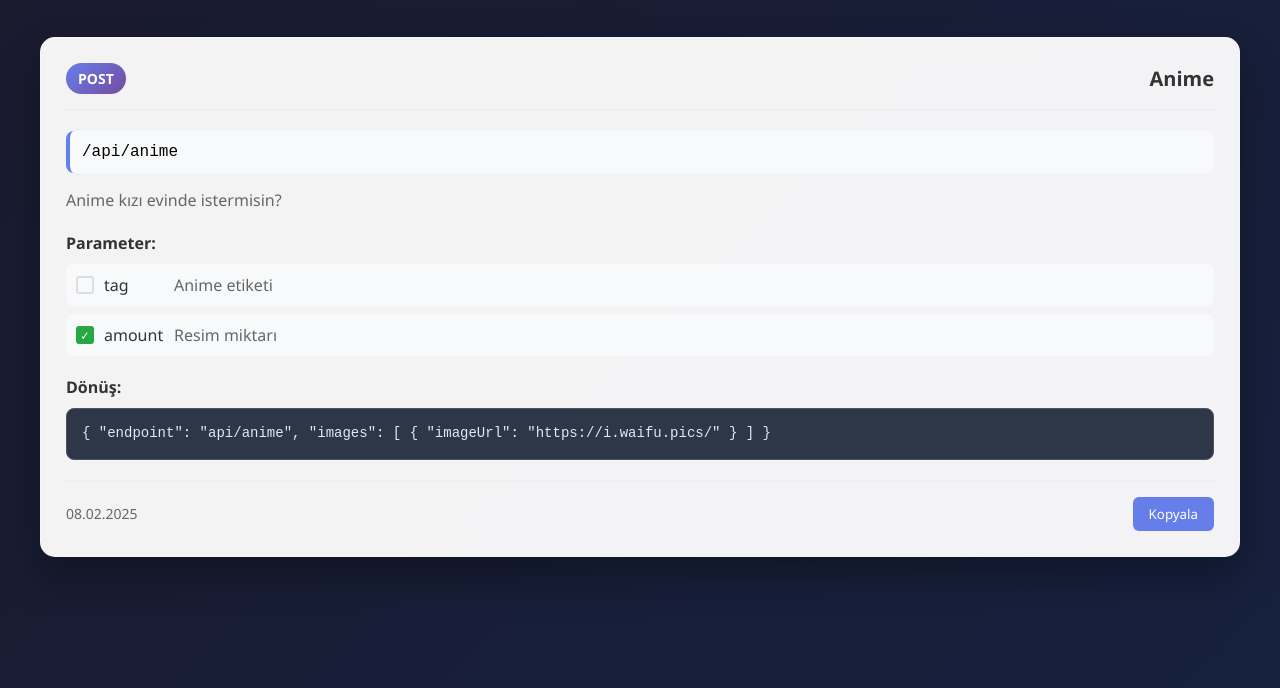
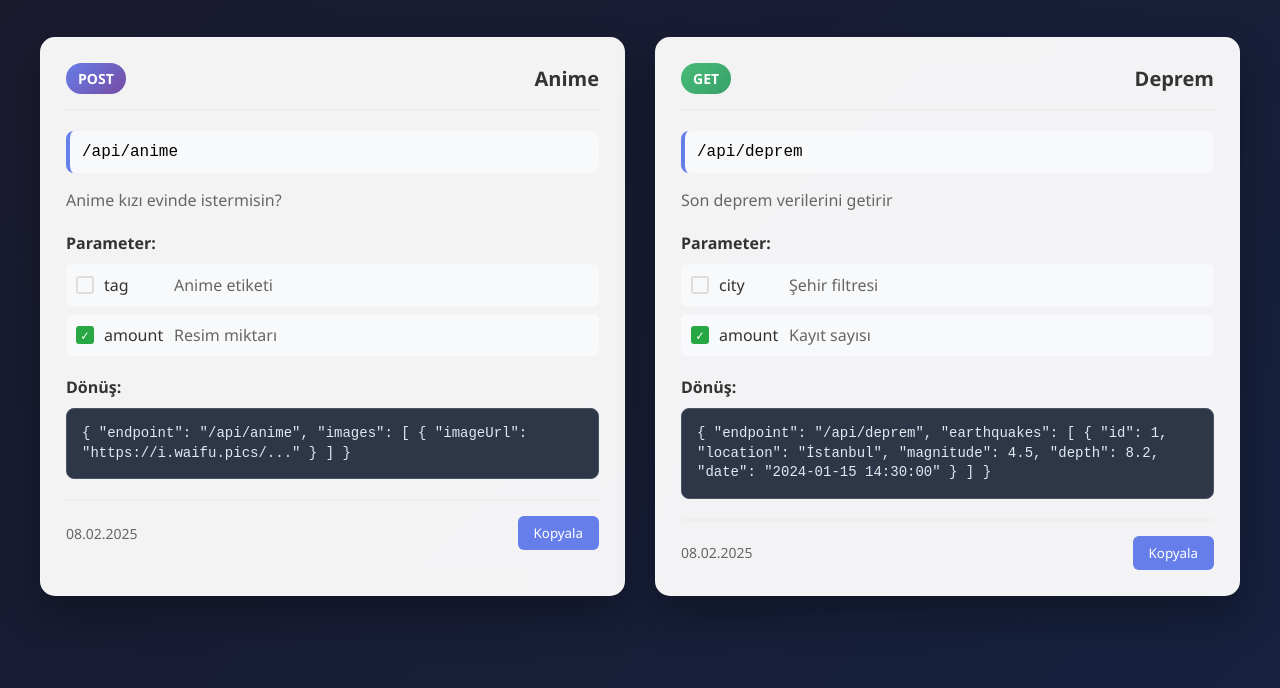
Before and after one commit to synexxd/deneme-ap-ek, a plain HTML site: page index.html in a window 1280 px wide. Shown: the part 112-800 px from the top of the page. Drawn offline with Linux system fonts and the light colour scheme.

Commit message:
Update index.html

```diff
--- a/index.html
+++ b/index.html
@@ -3,17 +3,18 @@
 <head>
     <meta charset="UTF-8">
     <meta name="viewport" content="width=device-width, initial-scale=1.0">
-    <title>SynexAPI - Anime API</title>
+    <title>SynexAPI - API Servisleri</title>
     <link rel="stylesheet" href="style.css">
 </head>
 <body>
     <div class="container">
         <header>
-            <h1>🎌 SynexAPI Anime</h1>
-            <p>Waifu.pics API ile otomatik anime resimleri</p>
+            <h1>🚀 SynexAPI</h1>
+            <p>Çeşitli API servisleri</p>
         </header>
 
         <div class="api-cards">
+            <!-- 1. API Kartı: Anime -->
             <div class="api-card">
                 <div class="api-header">
                     <div class="method-badge post">POST</div>
@@ -43,10 +44,10 @@
                 <div class="response">
                     <div class="section-title">Dönüş:</div>
                     <div class="response-code">{
-  "endpoint": "api/anime",
+  "endpoint": "/api/anime",
   "images": [
     {
-      "imageUrl": "https://i.waifu.pics/"
+      "imageUrl": "https://i.waifu.pics/..."
     }
   ]
 }</div>
@@ -54,21 +55,78 @@
 
                 <div class="api-footer">
                     <div class="date">08.02.2025</div>
-                    <button class="copy-btn" onclick="copyToClipboard()">
+                    <button class="copy-btn" onclick="copyToClipboard('anime')">
                         Kopyala
                     </button>
-                    <span class="success-message" id="successMessage">Kopyalandı!</span>
+                    <span class="success-message" id="successAnime">Kopyalandı!</span>
+                </div>
+            </div>
+
+            <!-- 2. API Kartı: Deprem -->
+            <div class="api-card">
+                <div class="api-header">
+                    <div class="method-badge get">GET</div>
+                    <div class="api-title">Deprem</div>
+                </div>
+
+                <div class="endpoint">/api/deprem</div>
+
+                <div class="description">
+                    Son deprem verilerini getirir
+                </div>
+
+                <div class="parameters">
+                    <div class="section-title">Parameter:</div>
+                    <div class="parameter">
+                        <div class="checkbox"></div>
+                        <div class="param-name">city</div>
+                        <div class="param-desc">Şehir filtresi</div>
+                    </div>
+                    <div class="parameter">
+                        <div class="checkbox checked">✓</div>
+                        <div class="param-name">amount</div>
+                        <div class="param-desc">Kayıt sayısı</div>
+                    </div>
+                </div>
+
+                <div class="response">
+                    <div class="section-title">Dönüş:</div>
+                    <div class="response-code">{
+  "endpoint": "/api/deprem",
+  "earthquakes": [
+    {
+      "id": 1,
+      "location": "İstanbul",
+      "magnitude": 4.5,
+      "depth": 8.2,
+      "date": "2024-01-15 14:30:00"
+    }
+  ]
+}</div>
+                </div>
+
+                <div class="api-footer">
+                    <div class="date">08.02.2025</div>
+                    <button class="copy-btn" onclick="copyToClipboard('deprem')">
+                        Kopyala
+                    </button>
+                    <span class="success-message" id="successDeprem">Kopyalandı!</span>
                 </div>
             </div>
         </div>
     </div>
 
     <script>
-        function copyToClipboard() {
-            const responseCode = document.querySelector('.response-code').textContent;
+        function copyToClipboard(type) {
+            let responseCode;
+            if (type === 'anime') {
+                responseCode = document.querySelectorAll('.response-code')[0].textContent;
+            } else {
+                responseCode = document.querySelectorAll('.response-code')[1].textContent;
+            }
 
             navigator.clipboard.writeText(responseCode).then(() => {
-                const successMessage = document.getElementById('successMessage');
+                const successMessage = document.getElementById(`success${type.charAt(0).toUpperCase() + type.slice(1)}`);
                 successMessage.style.display = 'inline';
 
                 setTimeout(() => {
```
